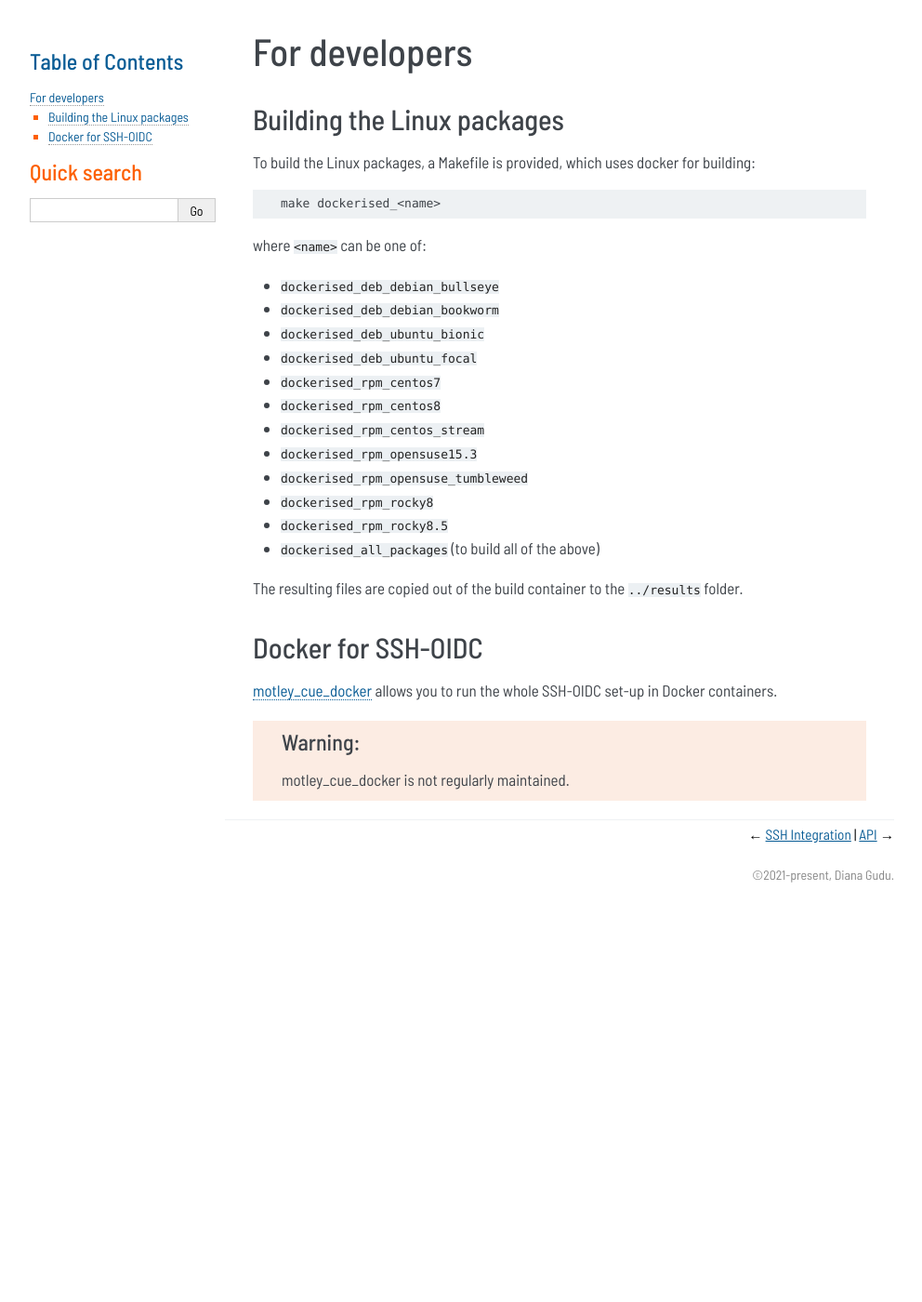
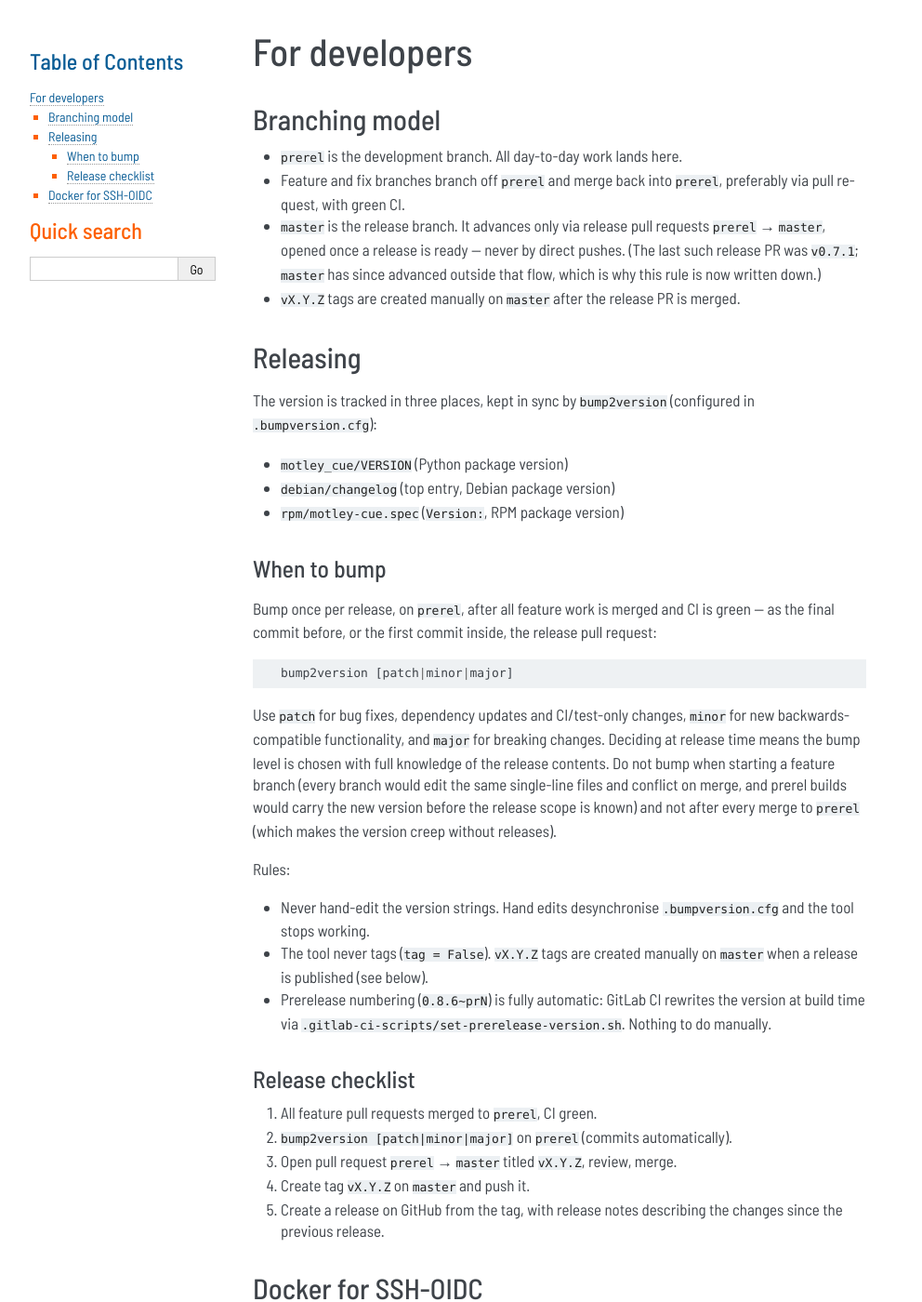
Before and after one commit to dianagudu/motley_cue, a Sphinx documentation site: the page built from doc/source/development.rst, in a window 1280 px wide and 1400 px high. Shown: the whole window at 93% size, without its empty margins (148-1140 px from the left). Built offline with Sphinx 7.4.7, drawn with Linux system fonts in a browser that asks for light colours; pages that are not in the unit, such as notebooks, are missing from menus.

Commit message:
Sync bumpversion config to 0.8.6 and document branching and release process

```diff
--- a/doc/source/development.rst
+++ b/doc/source/development.rst
@@ -3,32 +3,70 @@
 For developers
 ==============
 
-Building the Linux packages
----------------------------
+Branching model
+---------------
 
-To build the Linux packages, a Makefile is provided, which uses docker
-for building:
+- ``prerel`` is the development branch. All day-to-day work lands here.
+- Feature and fix branches branch off ``prerel`` and merge back into
+  ``prerel``, preferably via pull request, with green CI.
+- ``master`` is the release branch. It advances only via release pull
+  requests ``prerel`` → ``master``, opened once a release is ready — never
+  by direct pushes. (The last such release PR was ``v0.7.1``; ``master``
+  has since advanced outside that flow, which is why this rule is now
+  written down.)
+- ``vX.Y.Z`` tags are created manually on ``master`` after the release PR
+  is merged.
 
-.. code-block:: bash
+Releasing
+---------
 
-    make dockerised_<name>
+The version is tracked in three places, kept in sync by ``bump2version``
+(configured in ``.bumpversion.cfg``):
 
-where ``<name>`` can be one of:
+- ``motley_cue/VERSION`` (Python package version)
+- ``debian/changelog`` (top entry, Debian package version)
+- ``rpm/motley-cue.spec`` (``Version:``, RPM package version)
 
-- ``dockerised_deb_debian_bullseye``
-- ``dockerised_deb_debian_bookworm``
-- ``dockerised_deb_ubuntu_bionic``
-- ``dockerised_deb_ubuntu_focal``
-- ``dockerised_rpm_centos7``
-- ``dockerised_rpm_centos8``
-- ``dockerised_rpm_centos_stream``
-- ``dockerised_rpm_opensuse15.3``
-- ``dockerised_rpm_opensuse_tumbleweed``
-- ``dockerised_rpm_rocky8``
-- ``dockerised_rpm_rocky8.5``
-- ``dockerised_all_packages`` (to build all of the above)
+When to bump
+^^^^^^^^^^^^
 
-The resulting files are copied out of the build container to the ``../results`` folder.
+Bump once per release, on ``prerel``, after all feature work is merged and
+CI is green — as the final commit before, or the first commit inside, the
+release pull request::
+
+    bump2version [patch|minor|major]
+
+Use ``patch`` for bug fixes, dependency updates and CI/test-only changes,
+``minor`` for new backwards-compatible functionality, and ``major`` for
+breaking changes. Deciding at release time means the bump level is chosen
+with full knowledge of the release contents. Do not bump when starting a
+feature branch (every branch would edit the same single-line files and
+conflict on merge, and prerel builds would carry the new version before
+the release scope is known) and not after every merge to ``prerel``
+(which makes the version creep without releases).
+
+Rules:
+
+- Never hand-edit the version strings. Hand edits desynchronise
+  ``.bumpversion.cfg`` and the tool stops working.
+- The tool never tags (``tag = False``). ``vX.Y.Z`` tags are created
+  manually on ``master`` when a release is published (see below).
+- Prerelease numbering (``0.8.6~prN``) is fully automatic: GitLab CI
+  rewrites the version at build time via
+  ``.gitlab-ci-scripts/set-prerelease-version.sh``. Nothing to do manually.
+
+Release checklist
+^^^^^^^^^^^^^^^^^
+
+1. All feature pull requests merged to ``prerel``, CI green.
+2. ``bump2version [patch|minor|major]`` on ``prerel`` (commits
+   automatically).
+3. Open pull request ``prerel`` → ``master`` titled ``vX.Y.Z``, review,
+   merge.
+4. Create tag ``vX.Y.Z`` on ``master`` and push it.
+5. Create a release on GitHub from the tag, with release notes describing
+   the changes since the previous release.
+
 
 Docker for SSH-OIDC
 -------------------
```
Also changed, not shown: .bumpversion.cfg.
